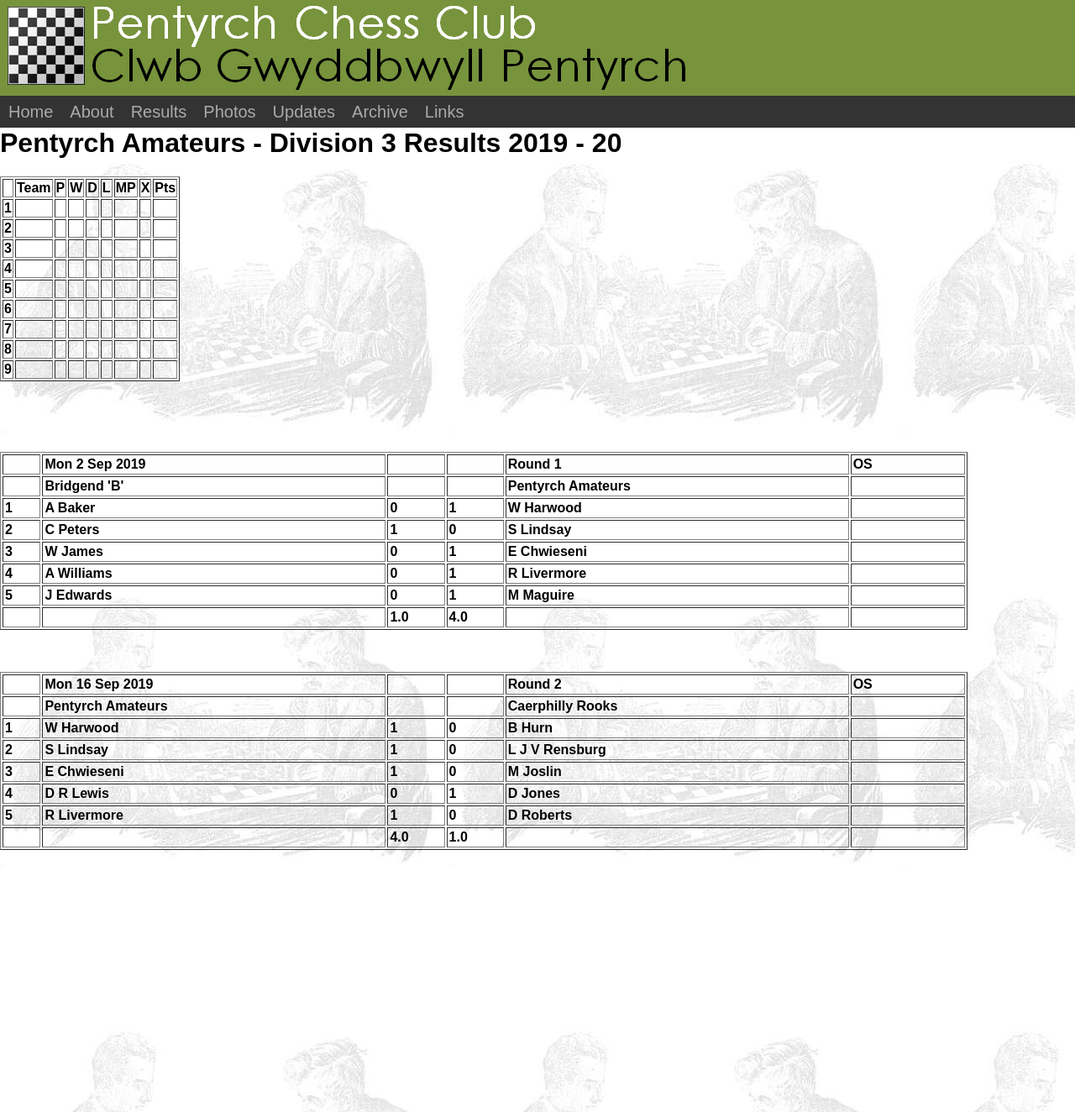
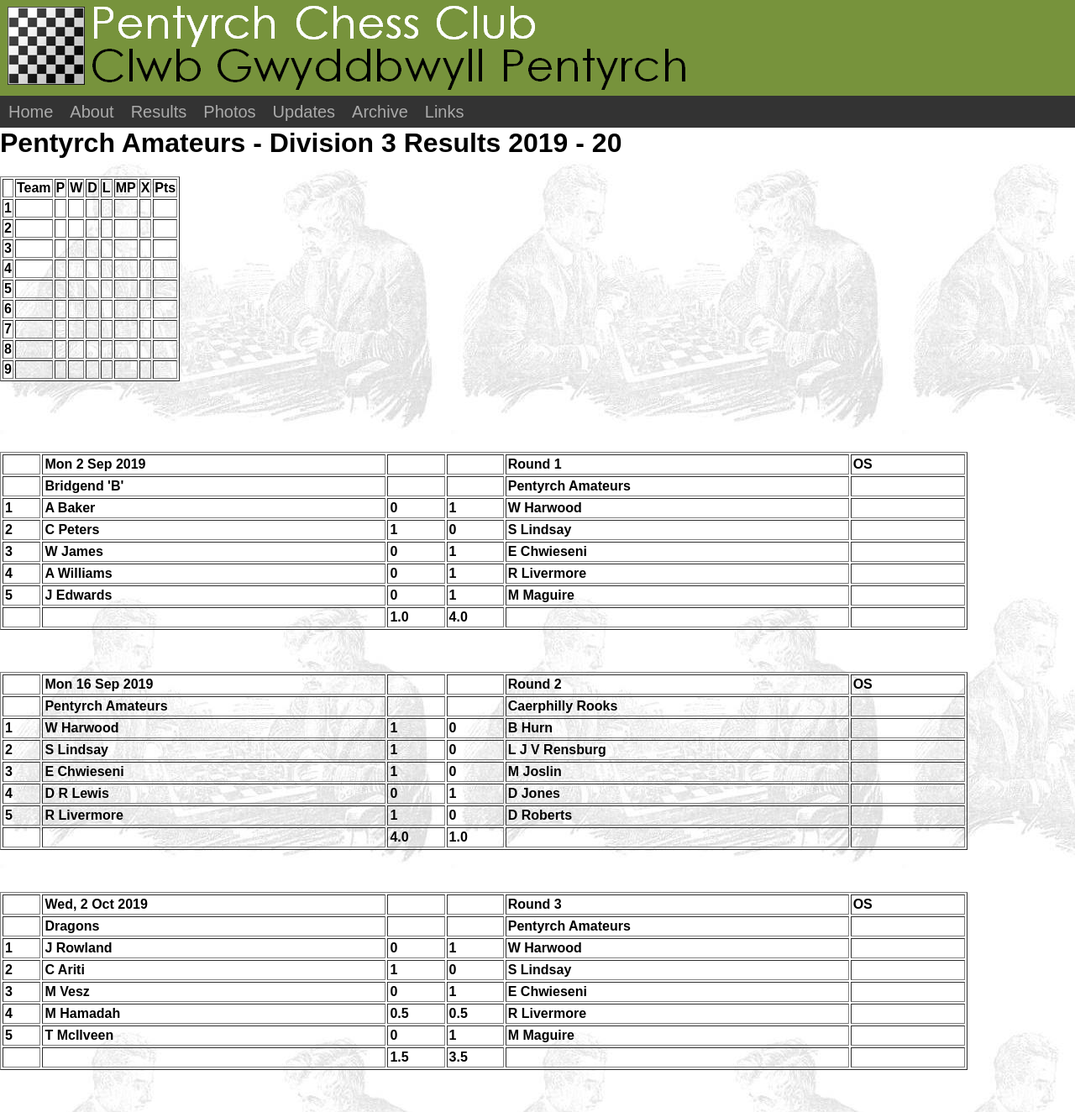
Before and after one commit to PentyrchChess/PentyrchChess.github.io, a Jekyll site: the page built from _results/A_R19.md, in a window 1280 px wide. Shown: the whole page at 84% size. Built offline with Jekyll 4.4.1, drawn with Linux system fonts in a browser that asks for light colours.

Commit message:
Add results - Amateurs round 3

```diff
--- a/_results/A_R19.md
+++ b/_results/A_R19.md
@@ -34,4 +34,21 @@ results:
     D Jones: 1
   - R Livermore : 1
     D Roberts : 0
+
+- round: 3
+  date: Wed, 2 Oct 2019
+  home: false
+  opponent: Dragons
+  matches:
+  - J Rowland: 0
+    W Harwood: 1
+  - C Ariti: 1
+    S Lindsay: 0
+  - M Vesz: 0
+    E Chwieseni: 1
+  - M Hamadah: 0.5
+    R Livermore: 0.5
+  - T McIlveen: 0
+    M Maguire: 1
+
 ---
```
